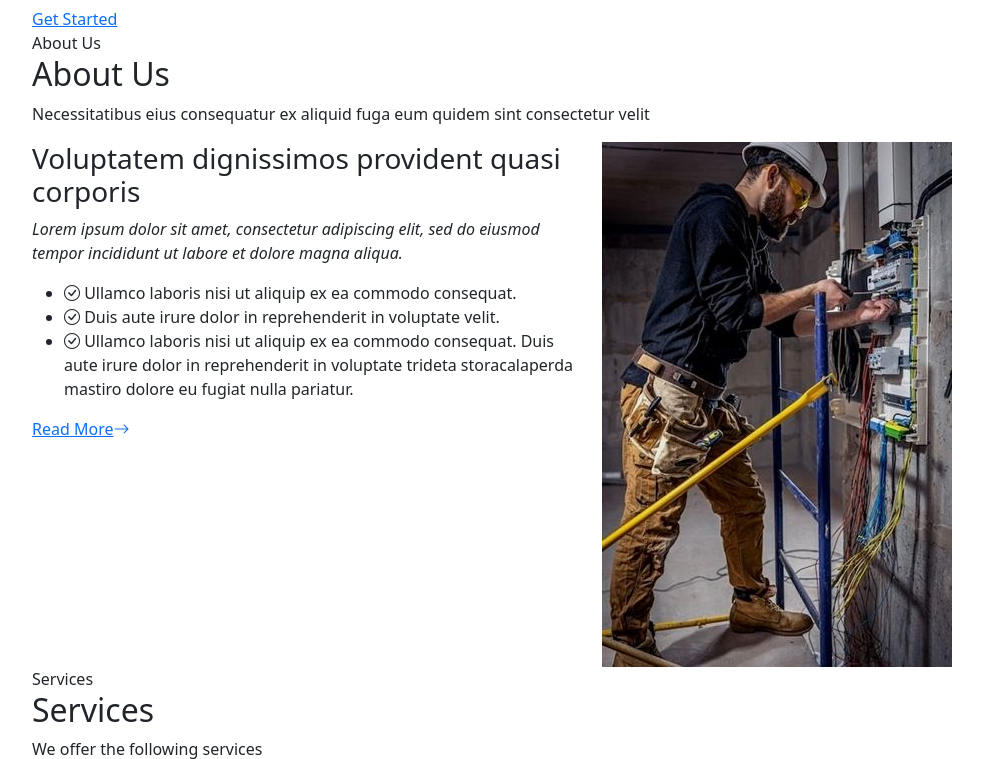
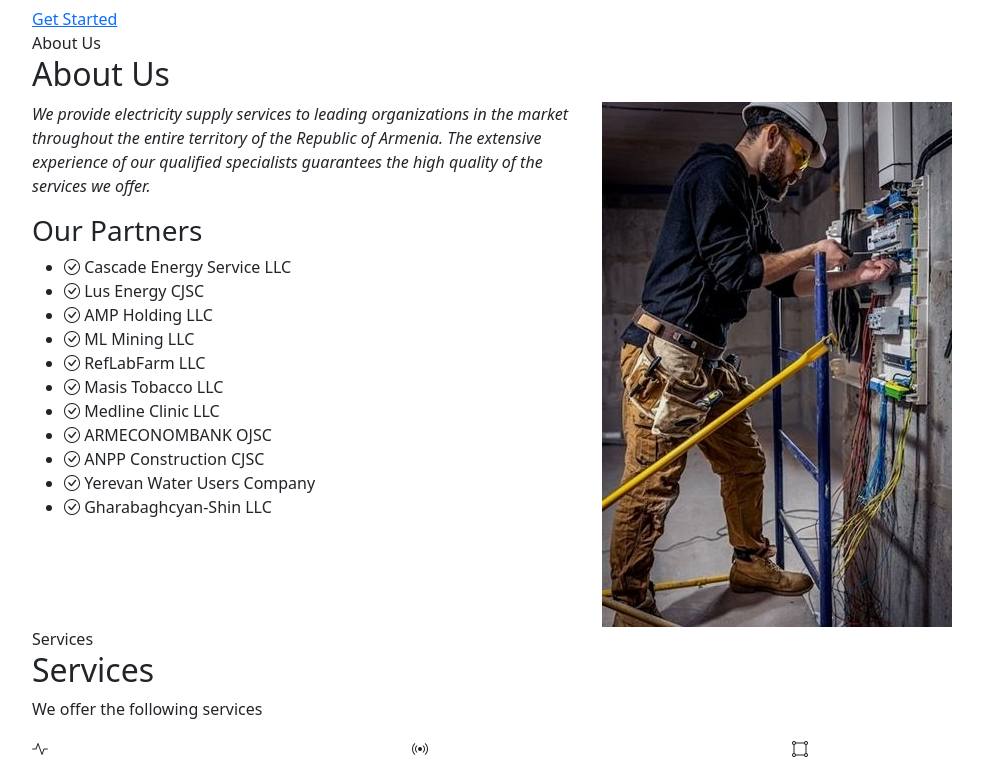
Before and after one commit to Frogleim/energoshin, a Flask app: page / in a window 1280 px wide; the page is wider, and only the part inside the window is pictured. Shown: the part 2520-3279 px from the top of that part, without its empty margins (50-1033 px from the left). Run offline with Flask 3, Linux system fonts and the light colour scheme; some libraries are stand-ins or nearby versions.

Commit message:
demo 1.0

```diff
--- a/templates/index.html
+++ b/templates/index.html
@@ -104,7 +104,6 @@
             <div class="container section-title" data-aos="fade-up">
                 <span>{{ _('About Us') }}<br></span>
                 <h2>{{ _('About Us') }}<br></h2>
-                <p>{{ _('Necessitatibus eius consequatur ex aliquid fuga eum quidem sint consectetur velit') }}</p>
             </div><!-- End Section Title -->
 
             <div class="container">
@@ -116,16 +115,25 @@
                     </div>
 
                     <div class="col-lg-6 order-2 order-lg-1 content" data-aos="fade-up" data-aos-delay="200">
-                        <h3>{{ _('Voluptatem dignissimos provident quasi corporis') }}</h3>
+
                         <p class="fst-italic">
-                            {{ _('Lorem ipsum dolor sit amet, consectetur adipiscing elit, sed do eiusmod tempor incididunt ut labore et dolore magna aliqua.') }}
+                            {{ _('We provide electricity supply services to leading organizations in the market throughout the entire territory of the Republic of Armenia. The extensive experience of our qualified specialists guarantees the high quality of the services we offer.') }}
                         </p>
+                           <h3>{{ _('Our Partners') }}</h3>
                         <ul>
-                            <li><i class="bi bi-check-circle"></i> <span>{{ _('Ullamco laboris nisi ut aliquip ex ea commodo consequat.') }}</span></li>
-                            <li><i class="bi bi-check-circle"></i> <span>{{ _('Duis aute irure dolor in reprehenderit in voluptate velit.') }}</span></li>
-                            <li><i class="bi bi-check-circle"></i> <span>{{ _('Ullamco laboris nisi ut aliquip ex ea commodo consequat. Duis aute irure dolor in reprehenderit in voluptate trideta storacalaperda mastiro dolore eu fugiat nulla pariatur.') }}</span></li>
+                            <li><i class="bi bi-check-circle"></i> <span>{{ _('Cascade Energy Service LLC') }}</span></li>
+                            <li><i class="bi bi-check-circle"></i> <span>{{ _('Lus Energy CJSC') }}</span></li>
+                            <li><i class="bi bi-check-circle"></i> <span>{{ _('AMP Holding LLC') }}</span></li>
+                            <li><i class="bi bi-check-circle"></i> <span>{{ _('ML Mining LLC') }}</span></li>
+                            <li><i class="bi bi-check-circle"></i> <span>{{ _('RefLabFarm LLC') }}</span></li>
+                            <li><i class="bi bi-check-circle"></i> <span>{{ _('Masis Tobacco LLC') }}</span></li>
+                            <li><i class="bi bi-check-circle"></i> <span>{{ _('Medline Clinic LLC') }}</span></li>
+                            <li><i class="bi bi-check-circle"></i> <span>{{ _('ARMECONOMBANK OJSC') }}</span></li>
+                            <li><i class="bi bi-check-circle"></i> <span>{{ _('ANPP Construction CJSC') }}</span></li>
+                            <li><i class="bi bi-check-circle"></i> <span>{{ _('Yerevan Water Users Company') }}</span></li>
+                            <li><i class="bi bi-check-circle"></i> <span>{{ _('Gharabaghcyan-Shin LLC') }}</span></li>
+
                         </ul>
-                        <a href="#" class="read-more"><span>{{ _('Read More') }}</span><i class="bi bi-arrow-right"></i></a>
                     </div>
 
                 </div>
```
Also changed, not shown: translations/hy/LC_MESSAGES/messages.po, translations/ru/LC_MESSAGES/messages.po, 3 other files.
